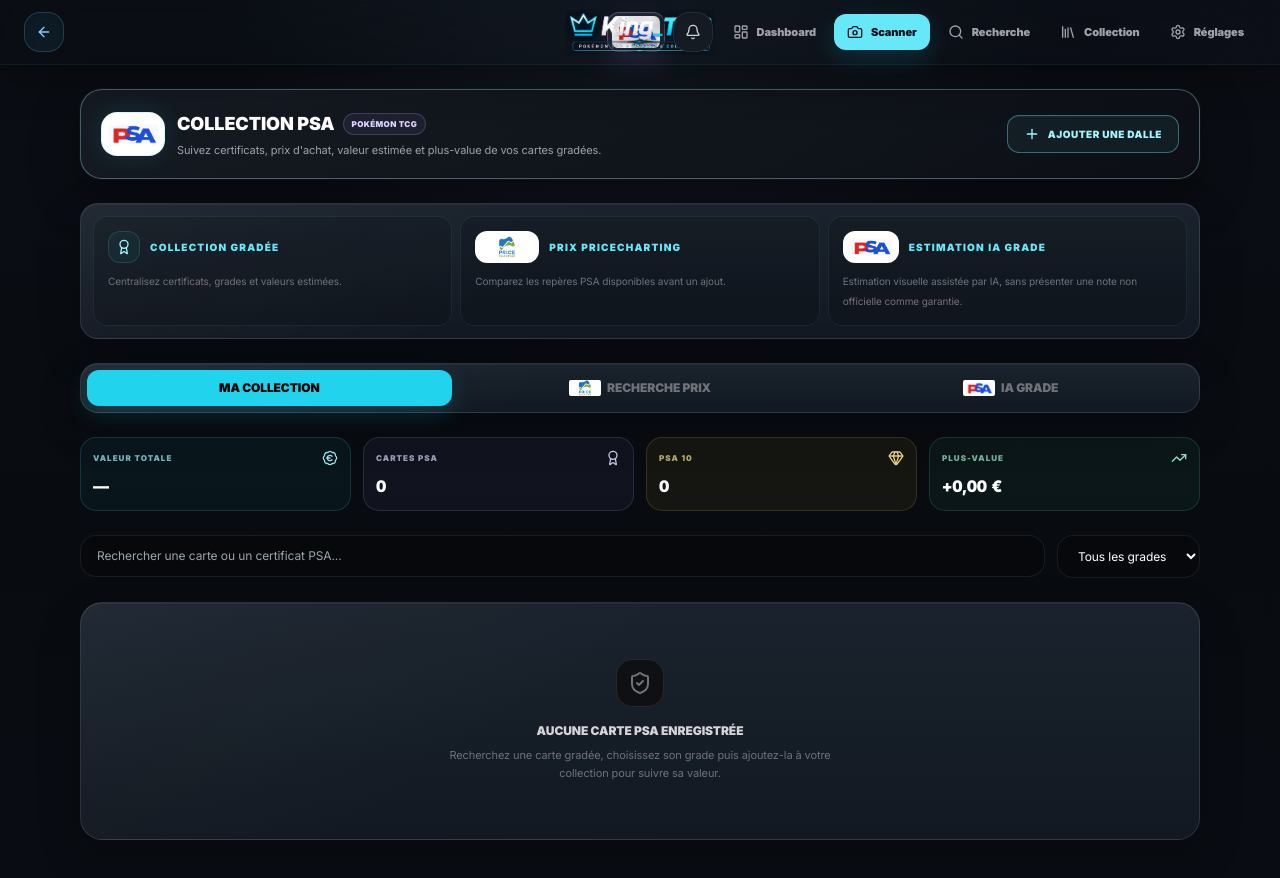
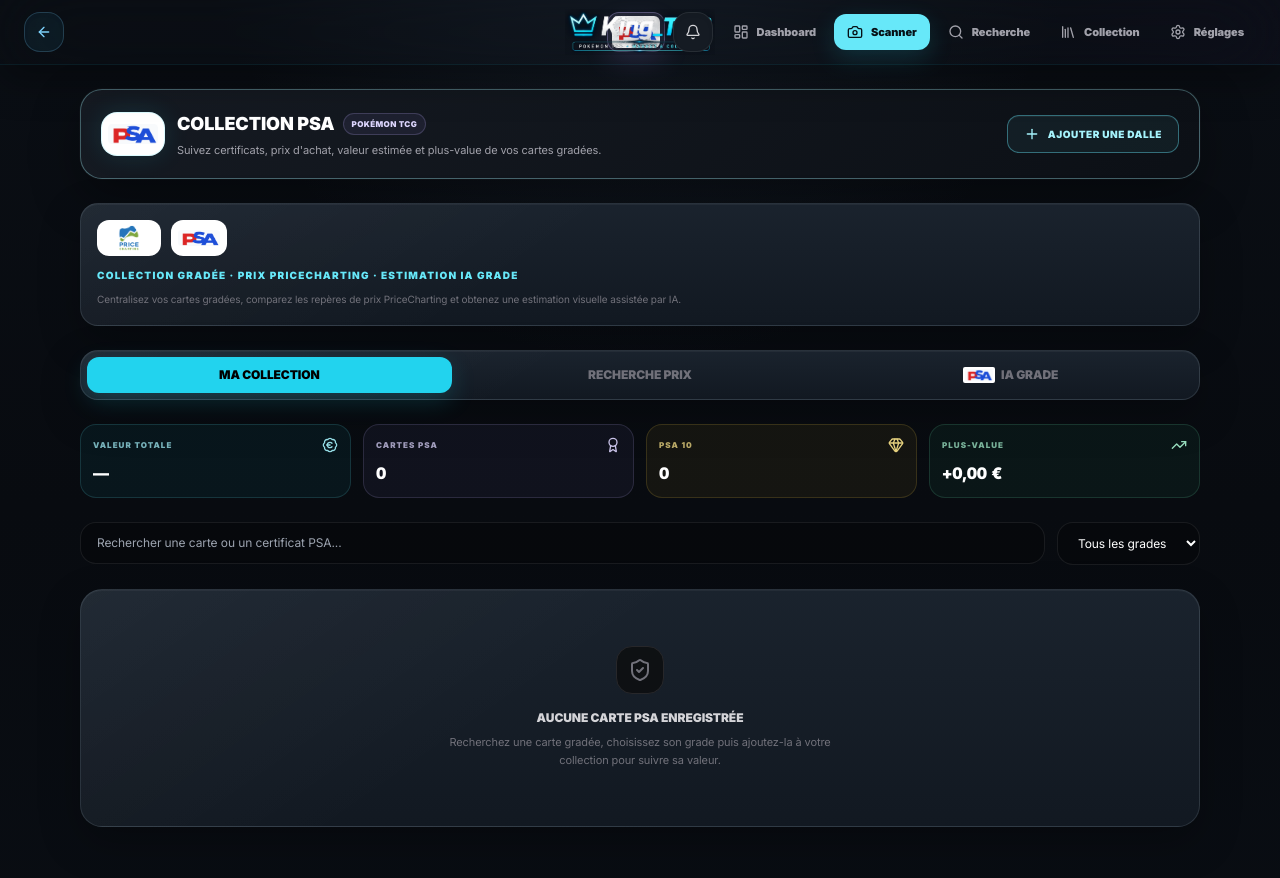
Before and after one commit to dylangdm1-dotcom/King_TcgV1, a Next.js app: page /psa in a window 1280 px wide. Shown: the top 878 px of the page. Built offline with nearby package versions, Linux system fonts and the light colour scheme.

Commit message:
Update page.tsx

```diff
--- a/app/psa/page.tsx
+++ b/app/psa/page.tsx
@@ -316,36 +316,19 @@ export default function PSAPage() {
             </div>
           </section>
 
-          <section className="kt-premium-panel overflow-hidden rounded-[18px] p-2 sm:p-3">
-            <div className="grid gap-2 sm:grid-cols-3">
-              <div className="rounded-[14px] border border-white/[0.06] bg-black/15 p-3.5">
-                <div className="flex items-center gap-2.5">
-                  <div className="flex h-8 w-8 shrink-0 items-center justify-center rounded-xl border border-cyan-300/15 bg-cyan-400/[0.06] text-cyan-200">
-                    <Award className="h-4 w-4" />
-                  </div>
-                  <p className="text-[10px] font-black uppercase tracking-[0.12em] text-cyan-300">Collection gradée</p>
-                </div>
-                <p className="mt-2 text-[10px] leading-5 text-zinc-500">Centralisez certificats, grades et valeurs estimées.</p>
-              </div>
-
-              <div className="rounded-[14px] border border-white/[0.06] bg-black/15 p-3.5">
-                <div className="flex items-center gap-2.5">
-                  <div className="flex h-8 w-16 shrink-0 items-center justify-center rounded-xl border border-white/[0.08] bg-white px-1.5 py-1">
+          <section className="kt-premium-panel overflow-hidden rounded-[18px] p-3 sm:p-4">
+            <div className="flex flex-col gap-3 sm:flex-row sm:items-center sm:justify-between">
+              <div className="min-w-0">
+                <div className="flex flex-wrap items-center gap-2.5">
+                  <div className="flex h-9 w-16 shrink-0 items-center justify-center rounded-xl border border-white/[0.08] bg-white px-1.5 py-1">
                     <img src="/marketplaces/pricecharting.png" alt="PriceCharting" className="h-full w-full object-contain" />
                   </div>
-                  <p className="text-[10px] font-black uppercase tracking-[0.12em] text-cyan-300">Prix PriceCharting</p>
-                </div>
-                <p className="mt-2 text-[10px] leading-5 text-zinc-500">Comparez les repères PSA disponibles avant un ajout.</p>
-              </div>
-
-              <div className="rounded-[14px] border border-white/[0.06] bg-black/15 p-3.5">
-                <div className="flex items-center gap-2.5">
-                  <div className="flex h-8 w-14 shrink-0 items-center justify-center rounded-xl border border-white/[0.08] bg-white px-1.5 py-1">
+                  <div className="flex h-9 w-14 shrink-0 items-center justify-center rounded-xl border border-white/[0.08] bg-white px-1.5 py-1">
                     <img src="/brands/psa.png" alt="PSA" className="h-full w-full object-contain" />
                   </div>
-                  <p className="text-[10px] font-black uppercase tracking-[0.12em] text-cyan-300">Estimation IA Grade</p>
                 </div>
-                <p className="mt-2 text-[10px] leading-5 text-zinc-500">Estimation visuelle assistée par IA, sans présenter une note non officielle comme garantie.</p>
+                <p className="mt-3 text-[10px] font-black uppercase tracking-[0.12em] text-cyan-300">Collection gradée · Prix PriceCharting · Estimation IA Grade</p>
+                <p className="mt-1.5 text-[10px] leading-5 text-zinc-500">Centralisez vos cartes gradées, comparez les repères de prix PriceCharting et obtenez une estimation visuelle assistée par IA.</p>
               </div>
             </div>
           </section>
@@ -383,9 +366,6 @@ export default function PSAPage() {
                 }`}
               >
                 <span className="flex items-center justify-center gap-1.5">
-                  {tab.id === "search" ? (
-                    <img src="/marketplaces/pricecharting.png" alt="" aria-hidden="true" className="h-4 w-8 rounded-sm bg-white object-contain px-0.5" />
-                  ) : null}
                   {tab.id === "estimation" ? (
                     <img src="/brands/psa.png" alt="" aria-hidden="true" className="h-4 w-8 rounded-sm bg-white object-contain px-0.5" />
                   ) : null}
```
